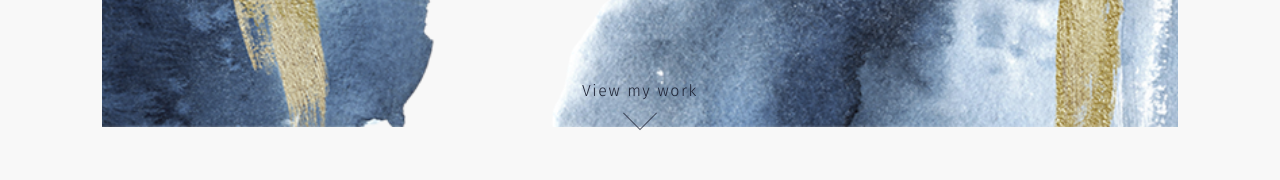
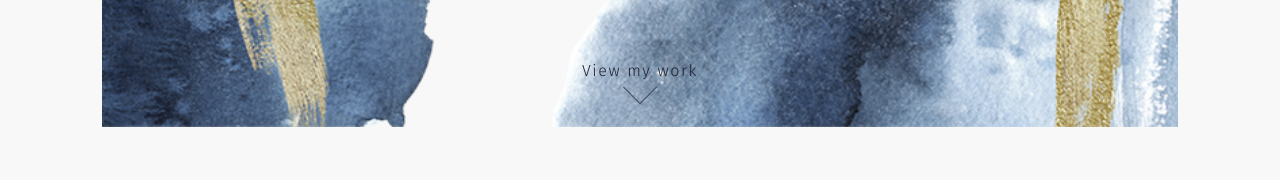
Before and after one commit to Sayumi-n/portfolio-react, a React (Create React App) app: page / in a window 1280 px wide. Shown: the part 580-760 px from the top of the page. Built offline with nearby package versions, Linux system fonts and the light colour scheme.

Commit message:
fix scroll button

```diff
--- a/src/components/mainpage/Header.jsx
+++ b/src/components/mainpage/Header.jsx
@@ -29,7 +29,7 @@ const TitleDiv = styled.div`
 
 const ScrollBtn = styled.div`
   position: absolute;
-  bottom: 80px;
+  bottom: 100px;
   margin: 0 auto;
   width: 120px;
   height: 60px;
@@ -58,7 +58,7 @@ const ScrollArrow = styled.span`
   width: 24px;
   height: 24px;
   margin-left: -12px;
-  margin-top: 12px;
+  margin-top: 6px;
   border-left: 1px solid #1e2233;
   border-bottom: 1px solid #1e2233;
   -webkit-transform: rotate(-45deg);
```
